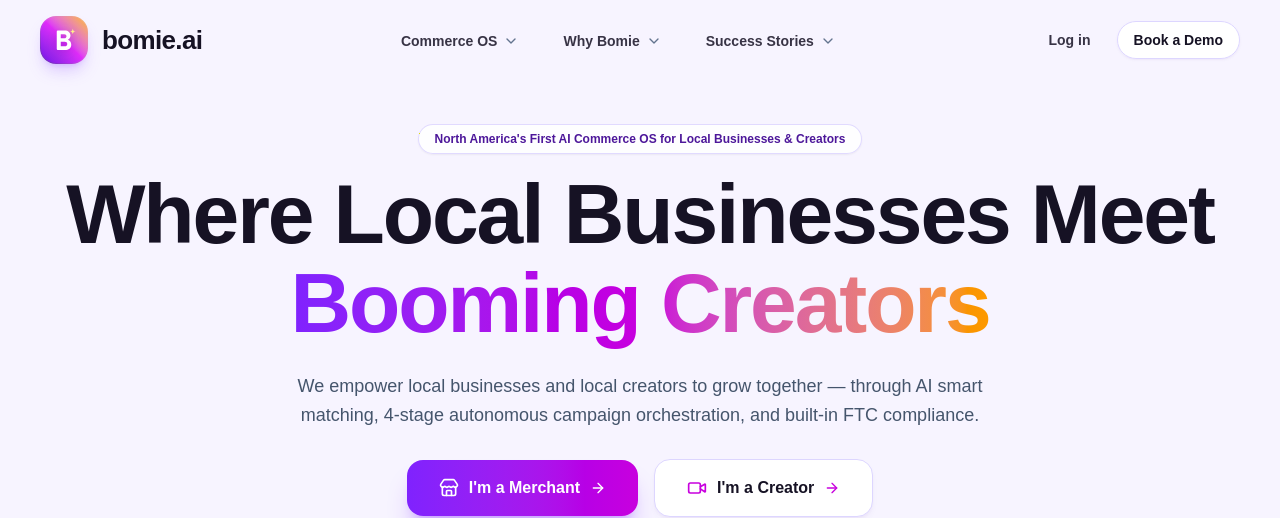
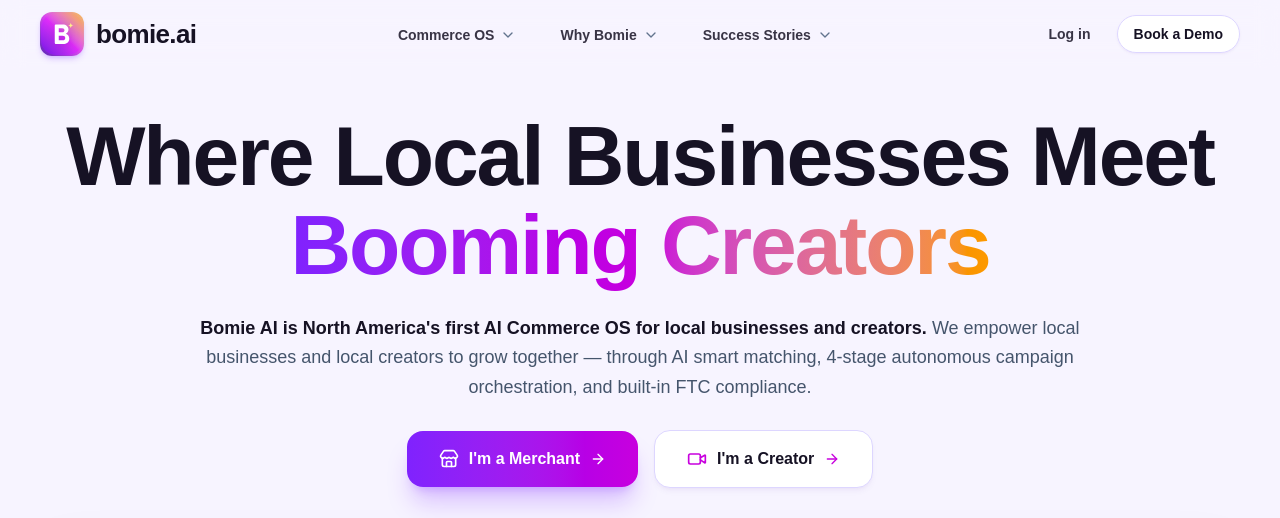
Before and after one commit to lucian20262027/Bomie_Website, a Next.js app: page / in a window 1280 px wide. Shown: the top 518 px of the page. Built offline with nearby package versions, Linux system fonts and the light colour scheme.

Commit message:
Deploy thinner translucent navbar and Hero Variant B (merged positioning statement in subtitle)

```diff
--- a/src/app/page.tsx
+++ b/src/app/page.tsx
@@ -1502,12 +1502,12 @@ export default function BomieLandingPage() {
         animate={{ y: 0, opacity: 1 }}
         transition={{ duration: 0.5 }}
         onMouseLeave={() => setOpenNavMenu(null)}
-        className="sticky top-0 z-50 bg-[#f7f4ff]/85 backdrop-blur-xl"
+        className="sticky top-0 z-50 bg-[#f7f4ff]/55 backdrop-blur-md"
       >
-        <div className="mx-auto flex max-w-[1440px] items-center justify-between gap-4 px-4 sm:px-6 lg:px-10 py-3.5 sm:py-4">
+        <div className="mx-auto flex max-w-[1440px] items-center justify-between gap-4 px-4 sm:px-6 lg:px-10 py-2.5 sm:py-3">
           {/* 1. Bespoke Geometric B✦ Logo */}
-          <Link href="/" className="group flex min-w-0 items-center gap-3.5">
-            <div className="relative flex h-11 w-11 sm:h-12 sm:w-12 shrink-0 items-center justify-center rounded-xl sm:rounded-2xl bg-gradient-to-tr from-[#5b21b6] via-[#d946ef] to-[#fbbf24] p-[1px] shadow-lg shadow-violet-500/25 transition-transform duration-300 group-hover:scale-105">
+          <Link href="/" className="group flex min-w-0 items-center gap-3">
+            <div className="relative flex h-10 w-10 sm:h-11 sm:w-11 shrink-0 items-center justify-center rounded-xl bg-gradient-to-tr from-[#5b21b6] via-[#d946ef] to-[#fbbf24] p-[1px] shadow-md shadow-violet-500/25 transition-transform duration-300 group-hover:scale-105">
               <div className="flex h-full w-full items-center justify-center rounded-[11px] sm:rounded-[15px] bg-gradient-to-tr from-violet-700/95 via-fuchsia-500/95 to-amber-400/95 backdrop-blur-sm">
                 <svg
                   viewBox="0 0 512 512"
@@ -1864,11 +1864,6 @@ export default function BomieLandingPage() {
         />
 
         <div className="mx-auto max-w-[1440px] px-6 lg:px-10 text-center">
-          <div className="mb-4 flex justify-center">
-            <span className="inline-flex items-center rounded-full border border-violet-200/90 bg-white/85 px-4 py-1.5 text-xs font-semibold text-violet-900 shadow-xs">
-              North America&apos;s First AI Commerce OS for Local Businesses &amp; Creators
-            </span>
-          </div>
           <motion.h1
             initial={{ opacity: 0, y: 20 }}
             animate={{ opacity: 1, y: 0 }}
@@ -1885,8 +1880,11 @@ export default function BomieLandingPage() {
             initial={{ opacity: 0, y: 20 }}
             animate={{ opacity: 1, y: 0 }}
             transition={{ duration: 0.6, delay: 0.2 }}
-            className="mx-auto mt-6 max-w-3xl text-base leading-relaxed text-slate-600 sm:text-lg"
+            className="mx-auto mt-6 max-w-4xl text-base leading-relaxed text-slate-600 sm:text-lg"
           >
+            <span className="font-semibold text-[#161224]">
+              Bomie AI is North America&apos;s first AI Commerce OS for local businesses and creators.
+            </span>{' '}
             We empower local businesses and local creators to grow together — through AI smart matching,
             4-stage autonomous campaign orchestration, and built-in FTC compliance.
           </motion.p>
```
